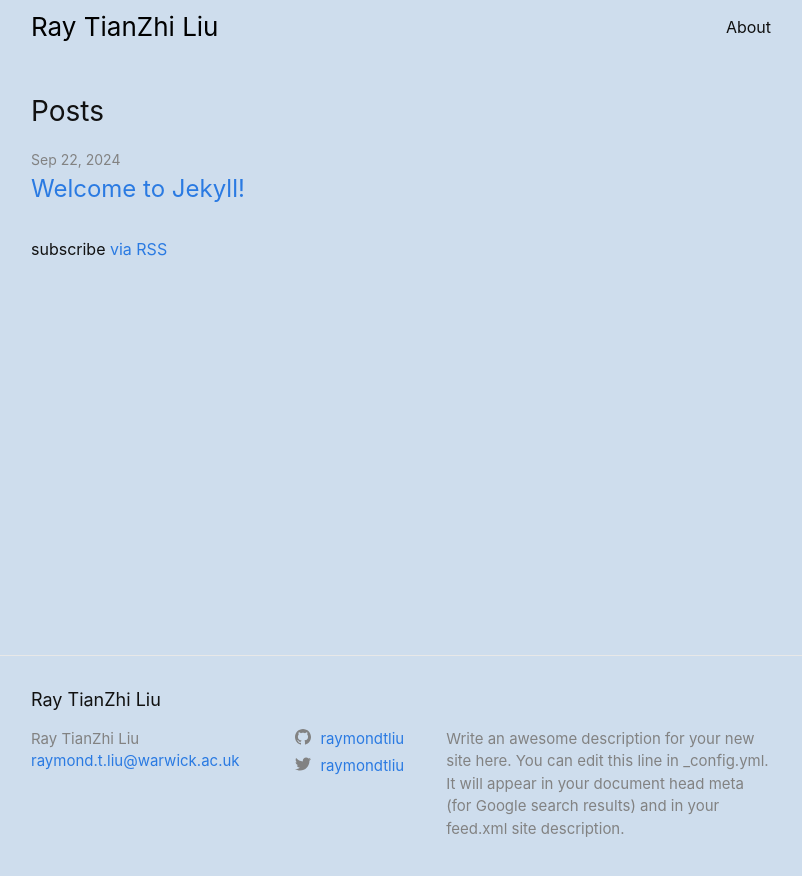
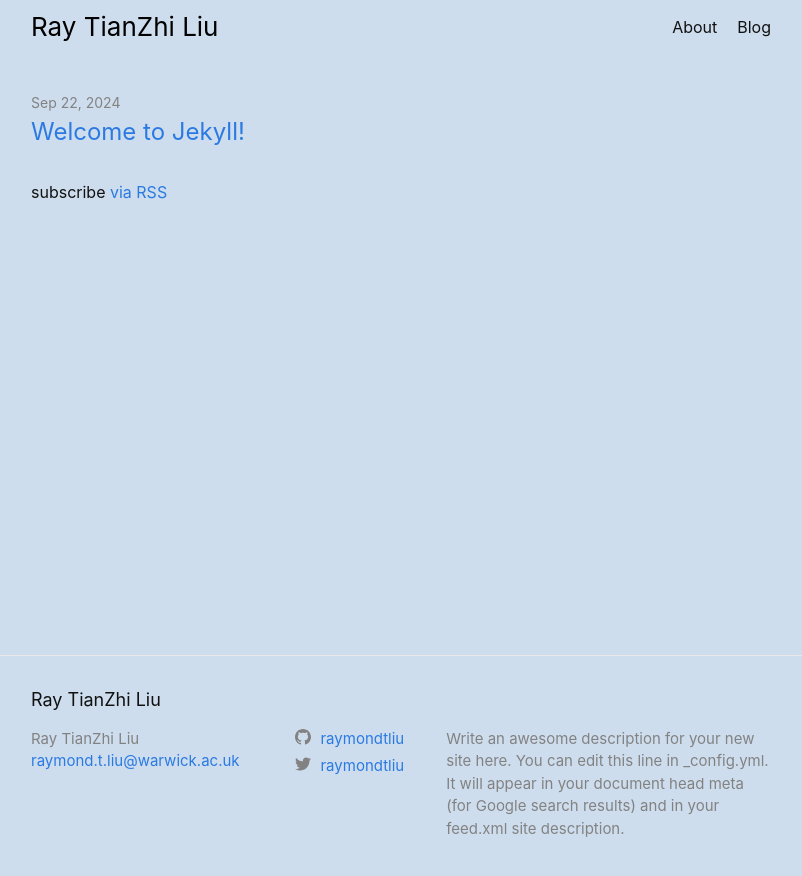
Before and after one commit to raymondtliu/raymondtliu.github.io, a Jekyll site: the page built from index.markdown, in a window 1280 px wide. Shown: the top 876 px of the page, without its empty margins (239-1041 px from the left). Built offline with Jekyll 4.4.1, drawn with Linux system fonts in a browser that asks for light colours.

Commit message:
Added Blog Page

```diff
--- a/_layouts/home.html
+++ b/_layouts/home.html
@@ -10,7 +10,6 @@ layout: default
   {{ content }}
 
   {%- if site.posts.size > 0 -%}
-    <h2 class="post-list-heading">{{ page.list_title | default: "Posts" }}</h2>
     <ul class="post-list">
       {%- for post in site.posts -%}
       <li>
--- a/_sass/ray_theme/_layout.scss
+++ b/_sass/ray_theme/_layout.scss
@@ -182,10 +182,6 @@
   @include relative-font-size(2);
 }
 
-.post-list-heading {
-  @include relative-font-size(1.75);
-}
-
 .post-list {
   margin-left: 0;
   list-style: none;
--- a/index.markdown
+++ b/index.markdown
@@ -1,5 +1,4 @@
 ---
-# Feel free to add content and custom Front Matter to this file.
 # To modify the layout, see https://jekyllrb.com/docs/themes/#overriding-theme-defaults
 
 layout: home
--- /dev/null
+++ b/posts.markdown
@@ -0,0 +1,5 @@
+---
+layout: home
+title: Blog
+permalink: /blog/
+---
```
